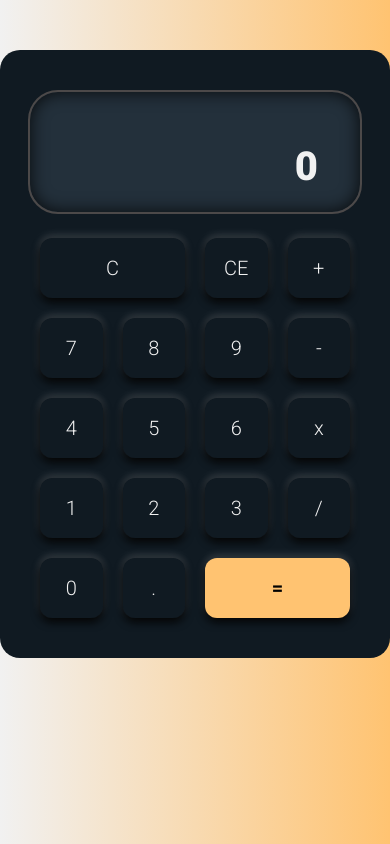
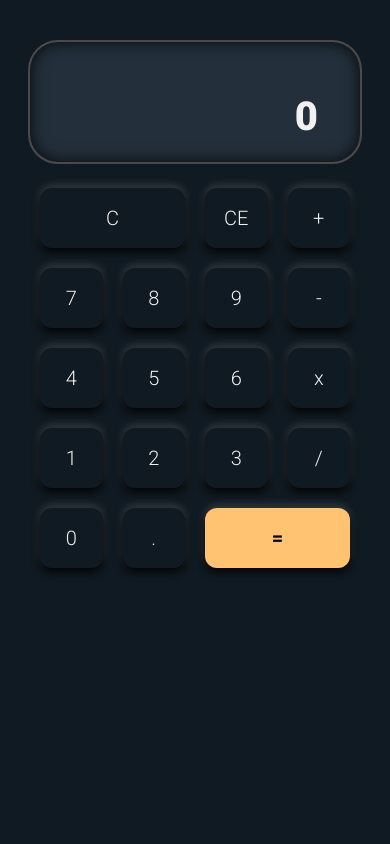
Before and after one commit to Sidiraos/Calculator_App, a plain HTML site: page index.html in a window 390 px wide. Drawn offline with nearby package versions, Linux system fonts and the light colour scheme.

Commit message:
updated V2.3

```diff
--- a/index.html
+++ b/index.html
@@ -3,7 +3,8 @@
   <head>
     <meta charset="UTF-8" />
     <meta name="viewport" content="width=device-width, initial-scale=1.0" />
-    <title>Calculatrice</title>
+    <link rel="shortcut icon" href="./flavico.png" type="image/x-icon">
+    <title>Calculator</title>
     <link href="https://cdn.jsdelivr.net/npm/bootstrap@5.3.0-alpha1/dist/css/bootstrap.min.css" rel="stylesheet" integrity="sha384-GLhlTQ8iRABdZLl6O3oVMWSktQOp6b7In1Zl3/Jr59b6EGGoI1aFkw7cmDA6j6gD" crossorigin="anonymous">
     <link rel="stylesheet" href="style.css" />
     <link rel="preconnect" href="https://fonts.googleapis.com">
--- a/style.css
+++ b/style.css
@@ -103,3 +103,11 @@ body {
       box-shadow: 0 0 17px rgb(216 23 23 / 81%) inset;
     }
 }
+
+@media screen and (max-width : 480px) {
+  .calcApp{
+    height: 100vh;
+    border-radius: 0px;
+    margin-top: 0;
+  }
+}
```
Also changed, not shown: flavico.png (added), 1 other file.
